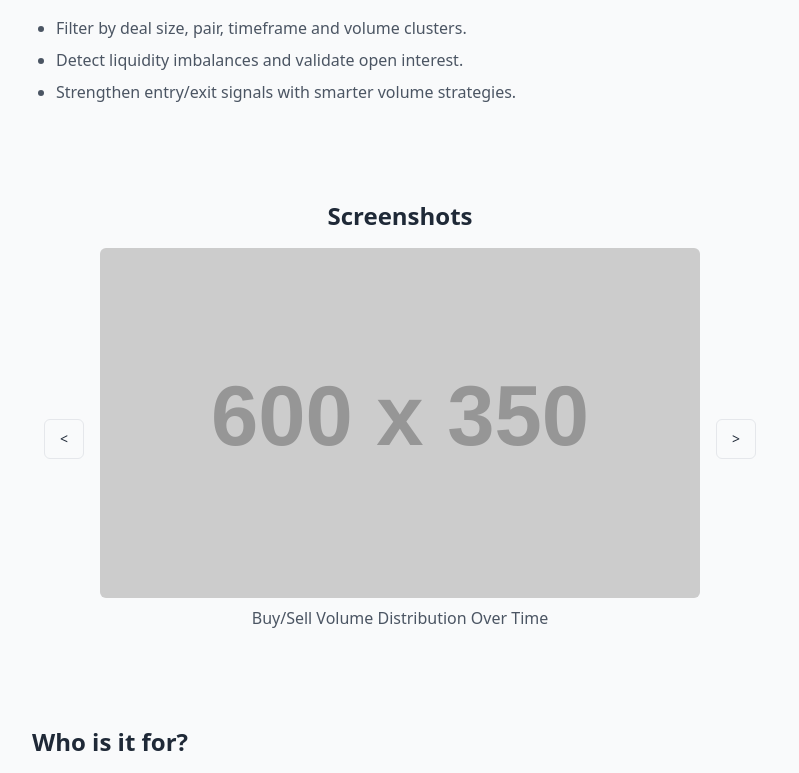
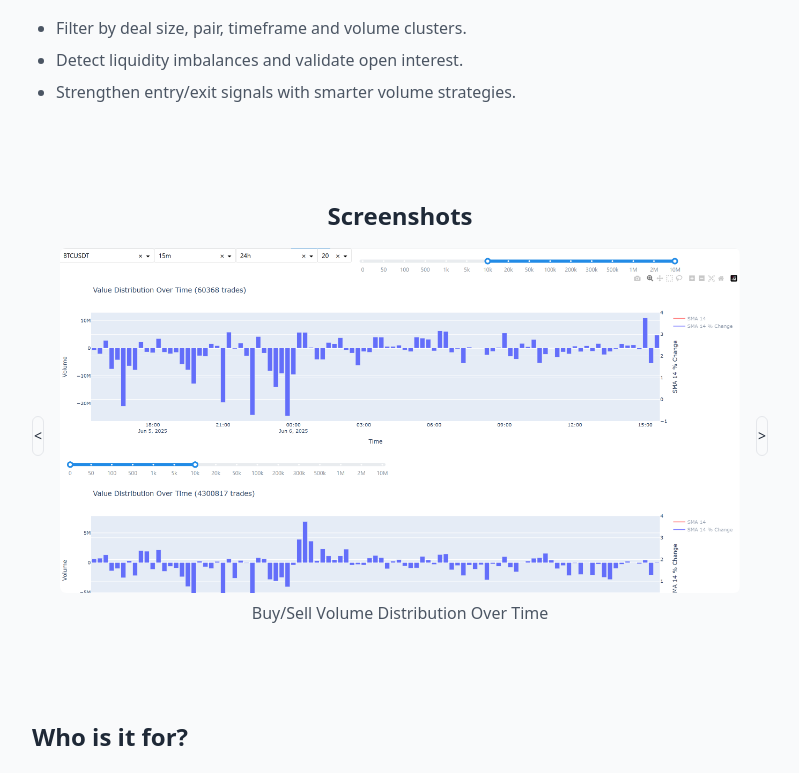
Before and after one commit to oo1991/frontend_alpha, a React (Vite) app in the folder landing/: page / in a window 1280 px wide. Shown: the part 504-1277 px from the top of the page, without its empty margins (240-1039 px from the left). Built offline with nearby package versions, Linux system fonts and the light colour scheme.

Commit message:
Use real screenshots

```diff
--- a/landing/src/App.jsx
+++ b/landing/src/App.jsx
@@ -7,19 +7,19 @@ import { Input } from './components/ui/input'
 function App() {
   const screenshots = [
     {
-      src: 'https://via.placeholder.com/600x350?text=Screenshot+1',
+      src: '/images/buy_sell.png',
       caption: 'Buy/Sell Volume Distribution Over Time',
     },
     {
-      src: 'https://via.placeholder.com/600x350?text=Screenshot+2',
+      src: '/images/imbalance.png',
       caption: 'Buyer/Seller Imbalance Zones',
     },
     {
-      src: 'https://via.placeholder.com/600x350?text=Screenshot+3',
+      src: '/images/trade_size.png',
       caption: 'Trade Size Histograms',
     },
     {
-      src: 'https://via.placeholder.com/600x350?text=Screenshot+4',
+      src: '/images/top_traders.png',
       caption: 'Top Buy/Sell Trade Tables',
     },
   ]
```
